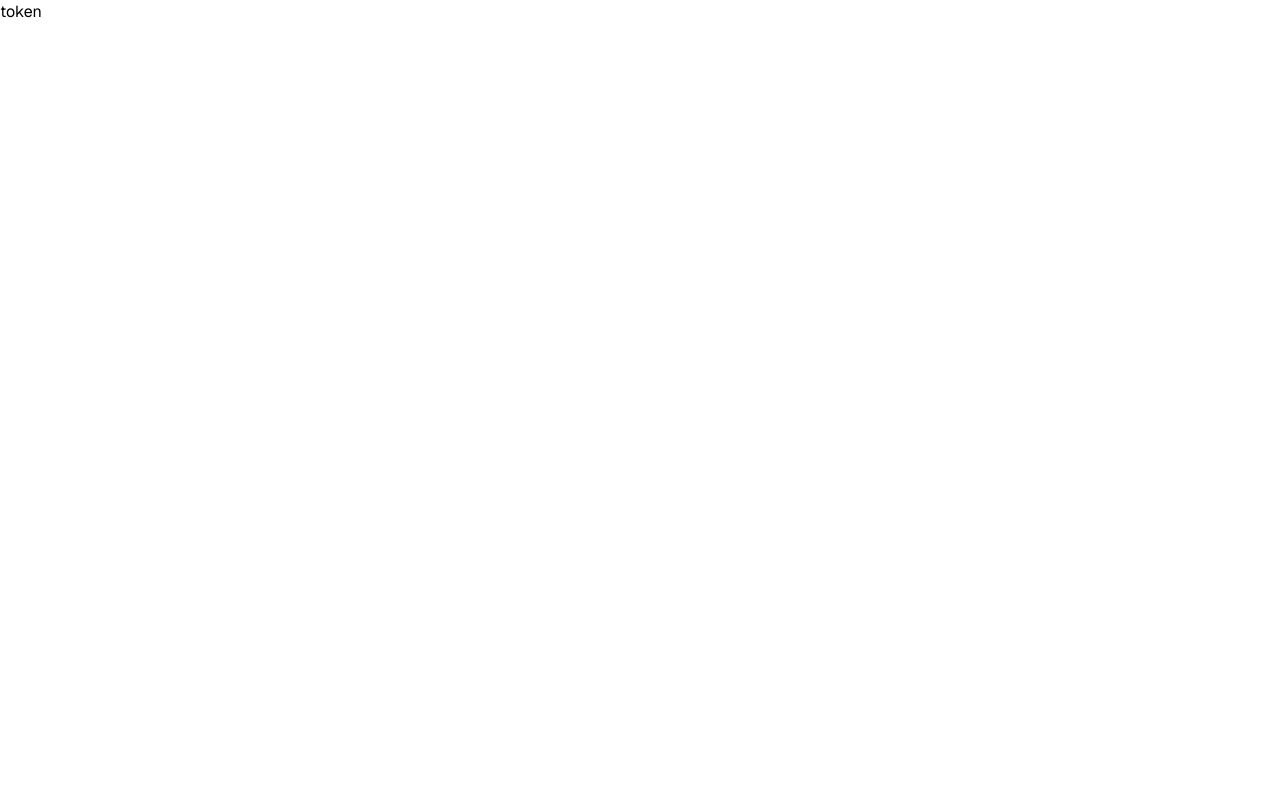
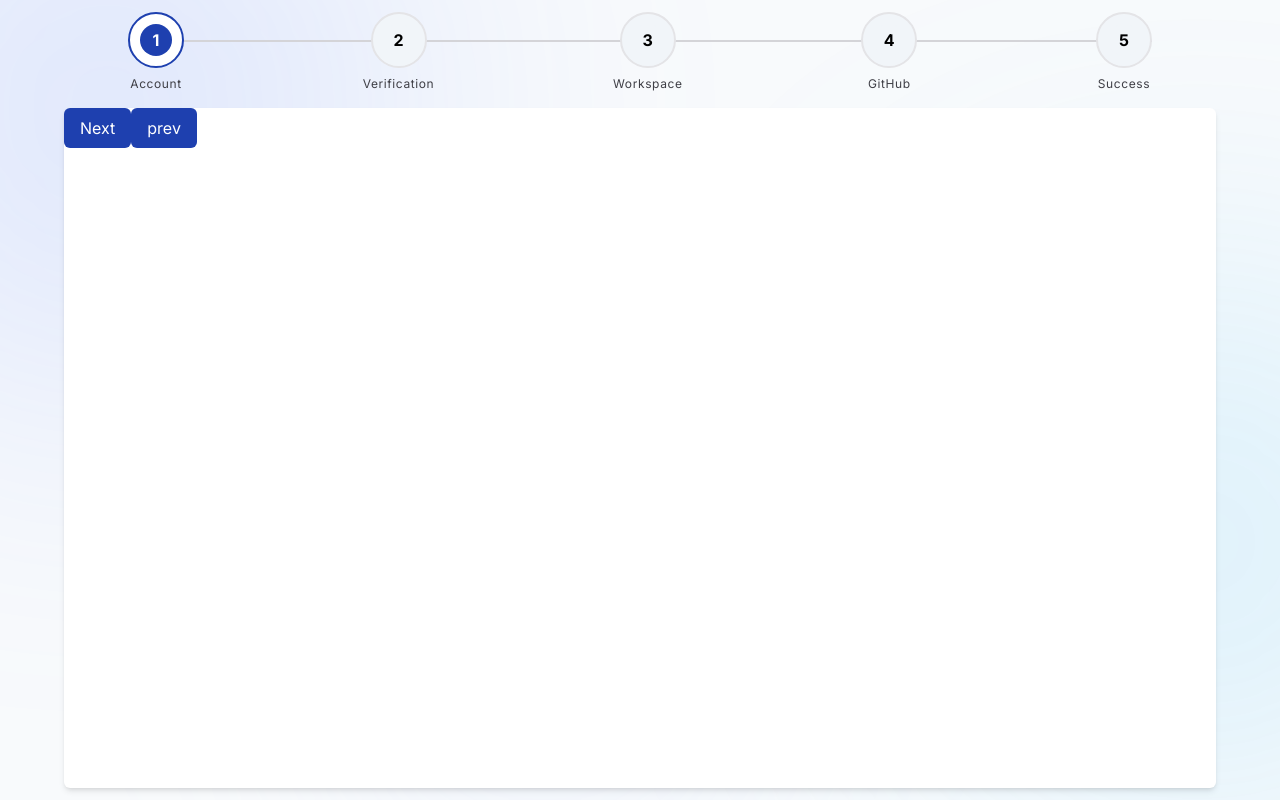
Before and after one commit to Aya921/Task_WorkFlow, a React (Vite) app: page / in a window 1280 px wide. Built offline with nearby package versions, Linux system fonts and the light colour scheme.

Commit message:
feat: implement signup flow with context, provider, and progress bar

```diff
--- a/index.html
+++ b/index.html
@@ -5,9 +5,10 @@
     <link rel="icon" type="image/svg+xml" href="/favicon.svg" />
     <meta name="viewport" content="width=device-width, initial-scale=1.0" />
     <link rel="preconnect" href="https://fonts.googleapis.com">
+<link rel="preconnect" href="https://fonts.googleapis.com">
 <link rel="preconnect" href="https://fonts.gstatic.com" crossorigin>
-<link href="https://fonts.googleapis.com/css2?family=DM+Sans:ital,opsz,wght@0,9..40,100..1000;1,9..40,100..1000&family=Geist:ital,wght@0,100..900;1,100..900&display=swap" rel="stylesheet">
-    <title>task_workflow</title>
+<link href="https://fonts.googleapis.com/css2?family=DM+Sans:ital,opsz,wght@0,9..40,100..1000;1,9..40,100..1000&family=Geist:ital,wght@0,100..900;1,100..900&family=Inter:ital,opsz,wght@0,14..32,100..900;1,14..32,100..900&display=swap" rel="stylesheet">
+<title>task_workflow</title>
   </head>
   <body>
     <div id="root"></div>
--- a/package.json
+++ b/package.json
@@ -13,6 +13,7 @@
     "@tailwindcss/vite": "^4.3.3",
     "@tanstack/react-query": "^5.101.4",
     "axios": "^1.19.0",
+    "lucide-react": "^1.30.0",
     "react": "^19.2.8",
     "react-dom": "^19.2.8",
     "tailwindcss": "^4.3.3"
--- a/src/App.tsx
+++ b/src/App.tsx
@@ -1,14 +1,18 @@
-import { StorageKeys } from "./constants/storage_keys"
+import { SignupProvider } from "./features/auth/presentation/signup/context/signup_provider";
+import { SignUpPage } from "./features/auth/presentation/signup/pages/signup_page";
+import { BackGroundLayout } from "./layout/bg_layout";
+
+function App() {
+  return (
+   <SignupProvider>
+      <BackGroundLayout>
+      <SignUpPage />
+    </BackGroundLayout>
+
+   </SignupProvider>
 
 
-function App() {
-
-  return (
-
-
- <h1>{StorageKeys.TOKEN}</h1>
-
-  )
+  );
 }
 
-export default App
+export default App;
--- /dev/null
+++ b/src/features/auth/presentation/signup/context/signup_context.ts
@@ -0,0 +1,14 @@
+import { createContext } from "react";
+
+type SignupContextType = {
+    totalSteps: number;
+    currentStep: number;
+    maxStepReached: number;
+
+    nextStep: () => void;
+    previousStep: () => void;
+    goToStep: (step: number) => void;
+
+}
+
+export const SignupContext = createContext<SignupContextType | null>(null);
--- /dev/null
+++ b/src/features/auth/presentation/signup/context/signup_provider.tsx
@@ -0,0 +1,41 @@
+import { useCallback, useMemo, useState } from "react";
+import { SignupContext } from "./signup_context";
+import { signupSteps } from "../types/signup_progress_bar_types";
+
+export const SignupProvider = ({ children }: { children: React.ReactNode }) => {
+  const [currentStep, setCurrentStep] = useState(1);
+  const [maxStepReached, setMaxStepReached] = useState(1);
+  const totalSteps = signupSteps.length;
+
+  const nextStep = useCallback(() => {
+    setCurrentStep((prev) => {
+      const next = Math.min(prev + 1, totalSteps);
+      setMaxStepReached((max) => Math.max(max, next));
+      return next;
+    });
+  }, []);
+
+  const previousStep = useCallback(() => {
+    setCurrentStep((prev) => Math.max(1, prev - 1));
+  }, []);
+
+  const goToStep = useCallback((step: number) => {
+    setCurrentStep(Math.min(step, maxStepReached));
+  }, [maxStepReached]);
+
+  const value = useMemo(
+    () => ({
+      totalSteps,
+      currentStep,
+      maxStepReached,
+      nextStep,
+      previousStep,
+      goToStep,
+    }),
+    [totalSteps, currentStep, maxStepReached, nextStep, previousStep, goToStep],
+  );
+
+  return (
+    <SignupContext.Provider value={value}>{children}</SignupContext.Provider>
+  );
+};
--- /dev/null
+++ b/src/features/auth/presentation/signup/hooks/use_signup_context.ts
@@ -0,0 +1,10 @@
+import { useContext } from "react"
+import { SignupContext } from "../context/signup_context"
+
+export const useSignupContext = () => {
+    const context=useContext(SignupContext)
+    if (!context) {
+        throw new Error("useSignupContext must be used within a SignupProvider");
+    }
+    return context;
+}
--- /dev/null
+++ b/src/features/auth/presentation/signup/layout/signup_layout.tsx
@@ -0,0 +1,15 @@
+import { SignupProgressBar } from "./signup_progressbar";
+
+export const SignupLayout = ({ children }: { children: React.ReactNode }) => {
+  return (
+    <div className=" flex flex-col items-center justify-center min-h-screen gap-4  ">
+      {/* progress bar */}
+     <SignupProgressBar />
+      {/* white box */}
+      <div className="  bg-surface w-full max-w-6xl min-h-[85vh] shadow-md rounded-md ">
+
+        {children}
+      </div>
+    </div>
+  );
+};
--- /dev/null
+++ b/src/features/auth/presentation/signup/layout/signup_progressbar.tsx
@@ -0,0 +1,60 @@
+import { Check } from "lucide-react";
+import { useSignupContext } from "../hooks/use_signup_context";
+import { signupSteps } from "../types/signup_progress_bar_types";
+
+export const SignupProgressBar = () => {
+  const { currentStep, totalSteps } = useSignupContext();
+  const progressPercentage = ((currentStep - 1) / (totalSteps - 1)) * 100;
+
+  const getStepClassNameForOuterCircle = (stepNumber: number) => {
+    if (stepNumber < currentStep) {
+      return "w-14 h-14 border-2 border-primary-800 rounded-full flex items-center justify-center bg-primary-800";
+    } else if (stepNumber === currentStep) {
+      return "w-14 h-14 border-2 border-primary-800 rounded-full flex items-center justify-center bg-white";
+    }
+    return "w-14 h-14 border-2 border-neutral-200 rounded-full flex items-center justify-center bg-secondary-100";
+  };
+  const getStepClassNameForInnerCircle = (stepNumber: number) => {
+    if (stepNumber < currentStep || stepNumber === currentStep) {
+      return "w-8 h-8 rounded-full flex items-center justify-center bg-primary-800 text-white font-bold";
+    }
+    return "w-8 h-8 rounded-full flex items-center justify-center bg-secondary-100 text-black font-bold";
+  };
+
+  return (
+    <div className="relative w-full max-w-5xl">
+      {/* Gray line */}
+      <div className="absolute top-7 left-0 w-full h-[2px] bg-neutral-300" />
+
+      {/* Progress line */}
+      <div
+        className="absolute top-7 left-0 h-[2px] bg-primary-800 transition-all duration-300 ease-in-out"
+        style={{ width: `${progressPercentage}%` }}
+      />
+
+      {/* Steps */}
+
+      <div className="relative z-10 flex justify-between">
+        {signupSteps.map((step) => (
+          <div
+            key={step.stepNumber}
+            className="flex flex-col items-center justify-center gap-2"
+          >
+            <div
+              //   for current step
+              className={getStepClassNameForOuterCircle(step.stepNumber)}
+            >
+              <div className={getStepClassNameForInnerCircle(step.stepNumber)}>
+                {step.stepNumber < currentStep ? <Check /> : step.stepNumber}
+              </div>
+            </div>
+
+            <span className="text-xs tracking-wider text-neutral-700">
+              {step.stepName}
+            </span>
+          </div>
+        ))}
+      </div>
+    </div>
+  );
+};
--- /dev/null
+++ b/src/features/auth/presentation/signup/pages/signup_page.tsx
@@ -0,0 +1,21 @@
+import { useSignupContext } from "../hooks/use_signup_context";
+import { SignupLayout } from "../layout/signup_layout";
+
+export const SignUpPage = () => {
+    const {nextStep, previousStep}=useSignupContext()
+
+  return (
+
+      <SignupLayout>
+       <button type="button" className="bg-primary-800 text-white px-4 py-2 rounded-md" onClick={nextStep}>
+        Next
+       </button>
+
+
+       <button type="button" className="bg-primary-800 text-white px-4 py-2 rounded-md" onClick={previousStep}>
+        prev
+       </button>
+      </SignupLayout>
+
+  );
+};
--- /dev/null
+++ b/src/features/auth/presentation/signup/types/signup_progress_bar_types.ts
@@ -0,0 +1,14 @@
+export type SignupProgressBarTypes= "Account"|"Verification"|"Workspace"|"GitHub"|"Success";
+
+export type SignupCircleContent={
+    stepNumber:number;
+    stepName:SignupProgressBarTypes;
+}
+
+export const signupSteps: SignupCircleContent[] = [
+  { stepNumber: 1, stepName: "Account" },
+  { stepNumber: 2, stepName: "Verification" },
+  { stepNumber: 3, stepName: "Workspace" },
+  { stepNumber: 4, stepName: "GitHub" },
+  { stepNumber: 5, stepName: "Success" }
+];
--- a/src/index.css
+++ b/src/index.css
@@ -2,51 +2,65 @@
 @import "tailwindcss";
 
 @theme {
+  /* Primary - Premium Blue */
+  --color-primary-50: #f5f9ff;
+  --color-primary-100: #eaf2ff;
+  --color-primary-200: #d6e6ff;
+  --color-primary-300: #b5ceff;
+  --color-primary-400: #82a8ff;
+  --color-primary-500: #4f7cff;
+  --color-primary-600: #2563eb;
+  --color-primary-700: #1d4ed8;
+  --color-primary-800: #1e40af;
+  --color-primary-900: #172554;
 
-  --color-primary-50: #f0f0fe;
-  --color-primary-100: #e0e1fd;
-  --color-primary-200: #c2c3fb;
-  --color-primary-300: #a3a5f8;
-  --color-primary-400: #8587f4;
-  --color-primary-500: #6366f1;
-  --color-primary-600: #4f52d9;
-  --color-primary-700: #3c3fb8;
-  --color-primary-800: #2a2c8f;
-  --color-primary-900: #1a1b5c;
+  /* Accent - Sky Blue */
+  --color-accent-50: #f0f9ff;
+  --color-accent-100: #e0f2fe;
+  --color-accent-200: #bae6fd;
+  --color-accent-300: #7dd3fc;
+  --color-accent-400: #38bdf8;
+  --color-accent-500: #0ea5e9;
+  --color-accent-600: #0284c7;
+  --color-accent-700: #0369a1;
+  --color-accent-800: #075985;
+  --color-accent-900: #0c4a6e;
 
-  --color-secondary-50: #f5f3fe;
-  --color-secondary-100: #ebe7fd;
-  --color-secondary-200: #d7cffb;
-  --color-secondary-300: #c3b7f9;
-  --color-secondary-400: #a99ff8;
-  --color-secondary-500: #8b5cf6;
-  --color-secondary-600: #7440e0;
-  --color-secondary-700: #5a2fb8;
-  --color-secondary-800: #41218f;
-  --color-secondary-900: #291560;
+  /* Secondary - Slate */
+  --color-secondary-50: #f8fafc;
+  --color-secondary-100: #f1f5f9;
+  --color-secondary-200: #e2e8f0;
+  --color-secondary-300: #cbd5e1;
+  --color-secondary-400: #94a3b8;
+  --color-secondary-500: #64748b;
+  --color-secondary-600: #475569;
+  --color-secondary-700: #334155;
+  --color-secondary-800: #1e293b;
+  --color-secondary-900: #0f172a;
 
-  --color-tertiary-50: #fdf3e7;
-  --color-tertiary-100: #f9e2c5;
-  --color-tertiary-200: #eec48a;
-  --color-tertiary-300: #e0a355;
-  --color-tertiary-400: #cc8228;
-  --color-tertiary-500: #b95f00;
-  --color-tertiary-600: #944c00;
-  --color-tertiary-700: #6f3900;
-  --color-tertiary-800: #4a2600;
-  --color-tertiary-900: #2b1600;
+  /* Neutral */
+  --color-neutral-50: #fafafa;
+  --color-neutral-100: #f4f4f5;
+  --color-neutral-200: #e4e4e7;
+  --color-neutral-300: #d4d4d8;
+  --color-neutral-400: #a1a1aa;
+  --color-neutral-500: #71717a;
+  --color-neutral-600: #52525b;
+  --color-neutral-700: #3f3f46;
+  --color-neutral-800: #27272a;
+  --color-neutral-900: #18181b;
 
-  --color-neutral-50: #f7f8f9;
-  --color-neutral-100: #eceef1;
-  --color-neutral-200: #d5d9e0;
-  --color-neutral-300: #adb3c0;
-  --color-neutral-400: #8890a0;
-  --color-neutral-500: #64748b;
-  --color-neutral-600: #4f5a6d;
-  --color-neutral-700: #3c4453;
-  --color-neutral-800: #282d38;
-  --color-neutral-900: #15171d;
+  /* Semantic */
+  --color-success: #22c55e;
+  --color-warning: #f59e0b;
+  --color-error: #ef4444;
+  --color-info: #2563eb;
 
+  /* Surface */
+  --color-background: #f8fafc;
+  --color-surface: #ffffff;
+  --color-border: #e2e8f0;
 
-  --font-sans: "Geist", system-ui, sans-serif;
+  /* Typography */
+  --font-sans: "Inter", system-ui, sans-serif;
 }
--- /dev/null
+++ b/src/layout/bg_layout.tsx
@@ -0,0 +1,30 @@
+export const BackGroundLayout = ({
+  children,
+}: {
+  children: React.ReactNode;
+}) => {
+  return (
+    <div className="min-h-screen bg-background relative z-0 overflow-hidden">
+      {/* Grid */}
+      <div
+        className="absolute inset-0 -z-10 opacity-[0.25]"
+        style={{
+          backgroundImage:
+            "radial-gradient(circle, var(--color-secondary-300) 1px, transparent 1px)",
+          backgroundSize: "32px 32px",
+        }}
+      />
+
+      {/* Glows */}
+      <div className="absolute inset-0 -z-10">
+        <div className="absolute -top-48 -left-48 w-[600px] h-[600px] rounded-full bg-primary-500/15 blur-[140px]" />
+
+        <div className="absolute top-1/3 -right-48 w-[550px] h-[550px] rounded-full bg-accent-400/15 blur-[140px]" />
+
+        <div className="absolute bottom-[-100px] left-1/4 w-[450px] h-[450px] rounded-full bg-primary-300/10 blur-[120px]" />
+      </div>
+
+      {children}
+    </div>
+  );
+};
```
Also changed, not shown: 2 other files (tests, documents, lock files or other folders).
